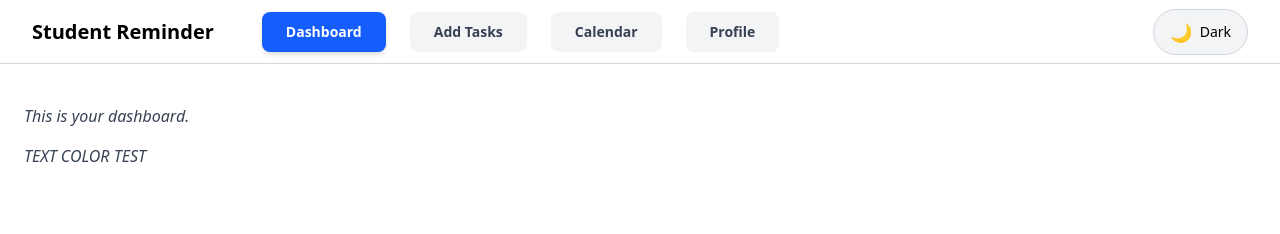
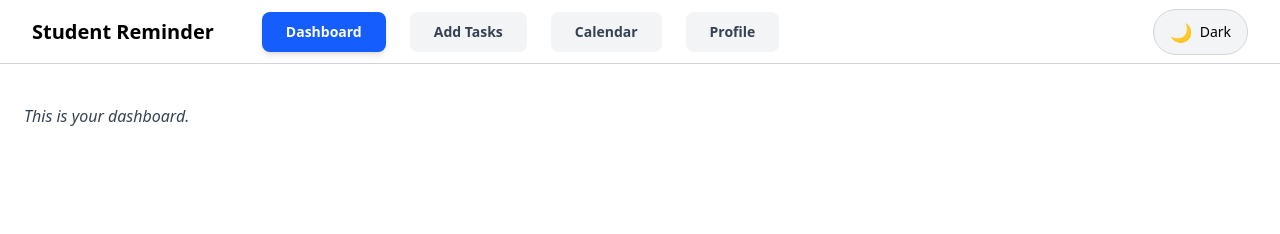
Before and after one commit to bharghavprasanna-source/STUDENT_REMINDER, a Next.js app: page /dashboard in a window 1280 px wide. Shown: the top 234 px of the page. Built offline with nearby package versions, Linux system fonts and the light colour scheme.

Commit message:
dashboard page added

```diff
--- a/app/dashboard/page.tsx
+++ b/app/dashboard/page.tsx
@@ -6,9 +6,6 @@ export default function DashboardPage() {
       <p className="mt-4 italic text-gray-700 dark:text-gray-400">
         This is your dashboard.
       </p>
-      <p className="mt-4 italic text-gray-700 dark:text-gray-400">
-        TEXT COLOR TEST
-      </p>
     </main>
   );
 }
```
